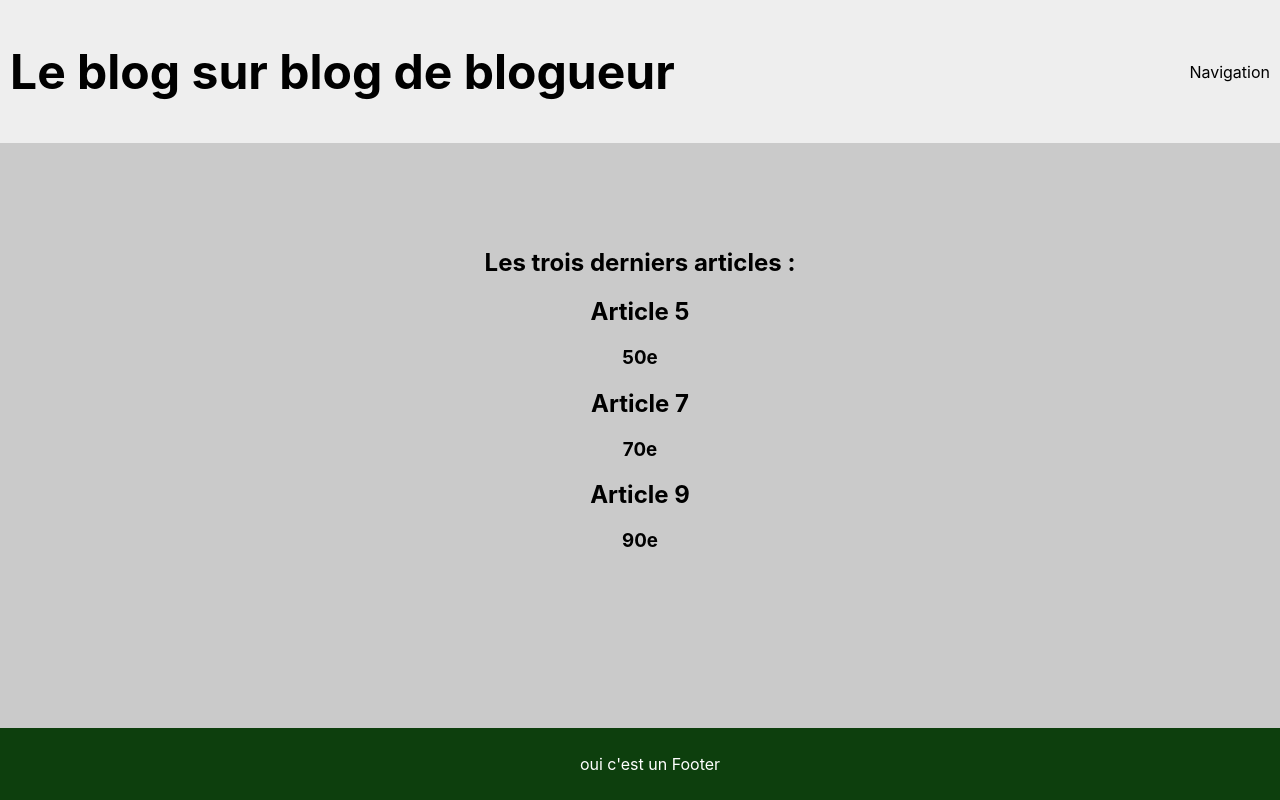
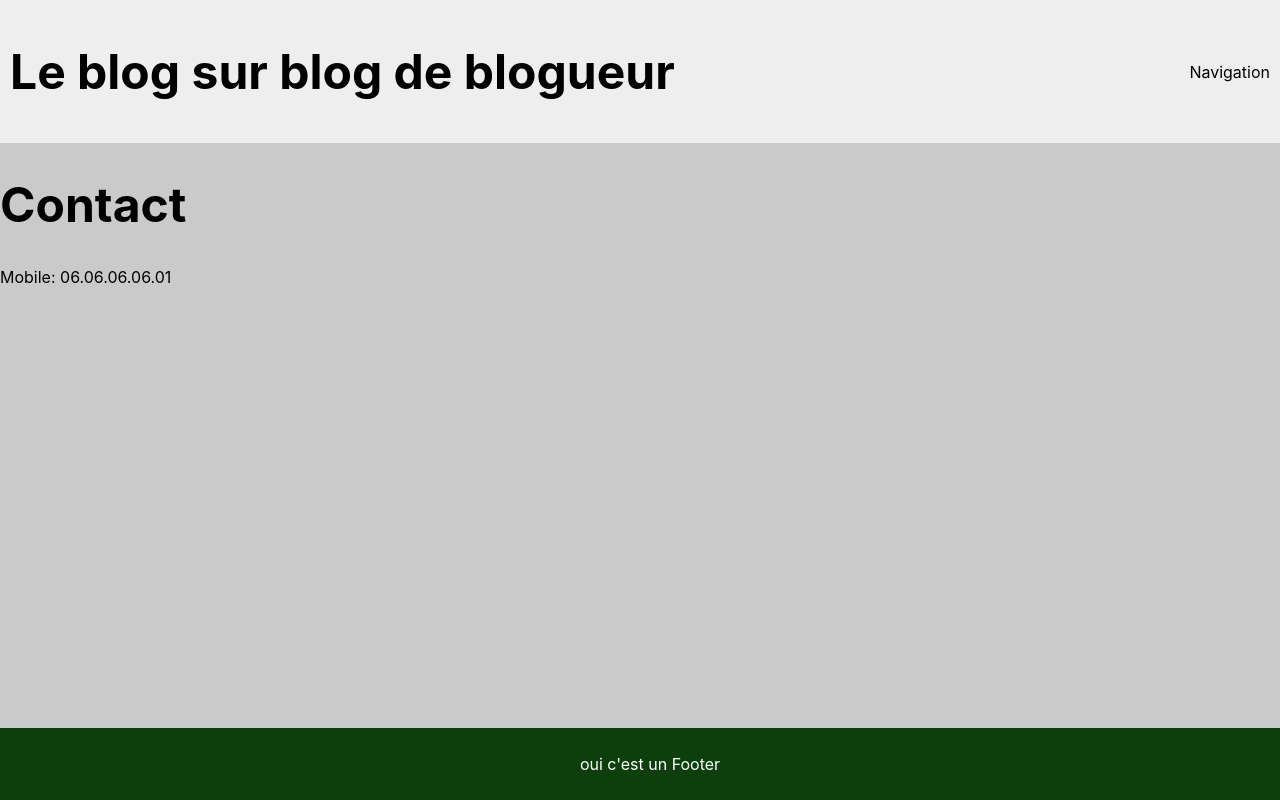
Before and after one commit to SeyaSix/exo-test-reac, a React (Create React App) app: page /contact in a window 1280 px wide. Built offline with nearby package versions, Linux system fonts and the light colour scheme.

Commit message:
menu nav ok

```diff
--- a/package.json
+++ b/package.json
@@ -8,6 +8,7 @@
     "@testing-library/user-event": "^13.5.0",
     "react": "^18.2.0",
     "react-dom": "^18.2.0",
+    "react-router-dom": "^6.18.0",
     "react-scripts": "5.0.1",
     "web-vitals": "^2.1.4"
   },
--- a/src/App.js
+++ b/src/App.js
@@ -1,15 +1,17 @@
-import Footer from "./Footer";
-import Header from "./Header";
+import { BrowserRouter, Routes, Route } from "react-router-dom";
+import './App.css';
 import Home from "./Home";
-import './App.css';
+import Contact from "./Contact";
+
 
 function App() {
   return (
-    <>
-      <Header />
-      <Home />
-      <Footer />
-    </>
+    <BrowserRouter>
+     <Routes>
+      <Route path="/" element={<Home />} />
+      <Route path="/contact" element={<Contact />} />
+     </Routes>
+    </BrowserRouter>
   );
 }
 
--- /dev/null
+++ b/src/Contact.jsx
@@ -0,0 +1,17 @@
+import Footer from "./Footer";
+import Header from "./Header";
+
+function Contact() {
+  return (
+    <>
+      <Header />
+      <div>
+        <h1>Contact</h1>
+        <p>Mobile: 06.06.06.06.01</p>
+      </div>
+      <Footer />
+    </>
+  );
+}
+
+export default Contact;
--- a/src/Header.jsx
+++ b/src/Header.jsx
@@ -1,4 +1,5 @@
 import ProfileMenu from "./ProfileMenu";
+import { Link } from "react-router-dom";
 import './App.css';
 function Header() {
   return (
@@ -8,9 +9,8 @@
         <div className="nav-header">
         <p>Navigation</p>
           <ul className="nav-list">
-            <li>Home</li>
-            <li>Articles</li>
-            <li>Contact</li>
+            <li><Link to="/">Home</Link></li>
+            <li><Link to="/Contact">Contact</Link></li>
             <ProfileMenu />
           </ul>
         </div>
@@ -18,5 +18,4 @@
     </header>
   );
 }
-
 export default Header;
--- a/src/Home.jsx
+++ b/src/Home.jsx
@@ -1,4 +1,7 @@
-function Homes() {
+import Header from "./Header";
+import Footer from "./Footer";
+
+function Home() {
   const articles = [
     {
       title: "Article 1",
@@ -68,6 +71,8 @@
   const lastThreePublishedArticles = publishedArticles.slice(-3);
 
   return (
+    <>
+      <Header />
       <main>
         <h2>Les trois derniers articles : </h2>
         {lastThreePublishedArticles.map((article) => {
@@ -79,7 +84,9 @@
           );
         })}
       </main>
+      <Footer />
+    </>
   );
 }
 
-export default Homes;
+export default Home;
```
Also changed, not shown: 1 other file (tests, documents, lock files or other folders). Lines whose indentation alone changed are shown as unchanged.
